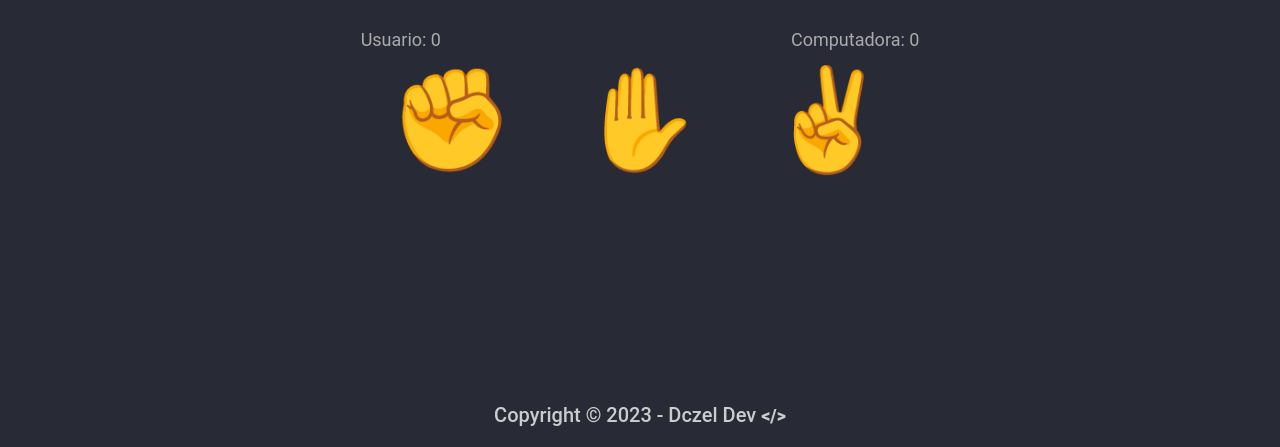
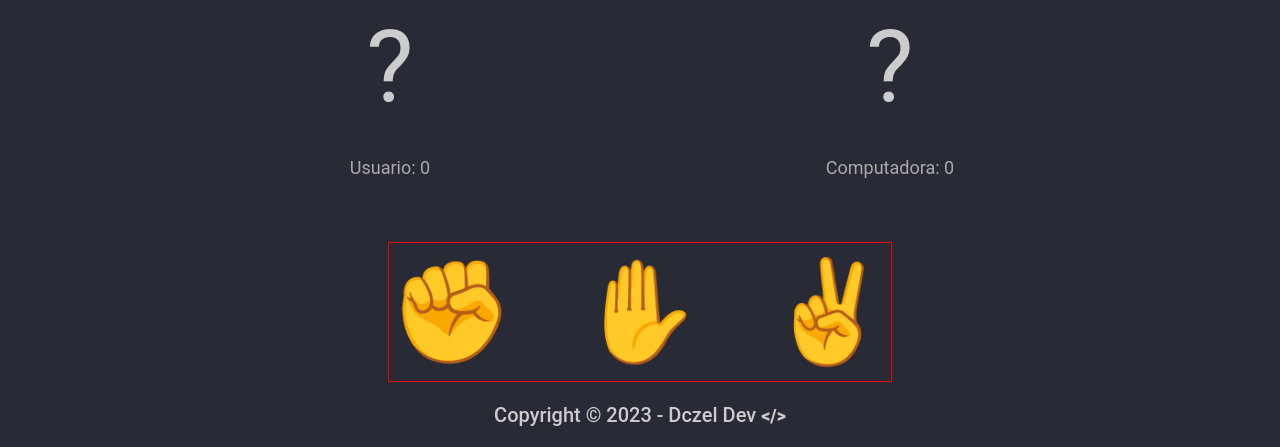
Before and after one commit to JhonatanDczel/rock-paper-scissors, a plain HTML site: page index.html in a window 1280 px wide. Shown: the part 353-800 px from the top of the page. Drawn offline with Linux system fonts and the light colour scheme.

Commit message:
Casi todo el estilo listo

```diff
--- a/styles/style.css
+++ b/styles/style.css
@@ -39,6 +39,8 @@ body {
   flex-direction: column;
   justify-content: center;
   align-items: center;
+  gap: 64px;
+  padding: 64px;
 }
 
 .status {
@@ -47,6 +49,7 @@ body {
   align-items: center;
   justify-content: space-between;
   gap: 16px;
+  text-align: center;
 }
 
 .status > #who-wins {
@@ -61,10 +64,15 @@ body {
 
 .battle {
   display: flex;
-  gap: 350px;
+  align-items: center;
+  justify-content: space-around;
+  width: 100%;
+  min-width: 300px;
+  max-width: 1000px;
 }
 
 .card {
+  width: 140px;
   display: flex;
   flex-direction: column;
   justify-content: space-between;
@@ -82,6 +90,8 @@ body {
 }
 
 #selection {
+  border: 1px solid red;
+  justify-content: center;
   display: flex;
   gap: 64px;
   height: 140px;
```
